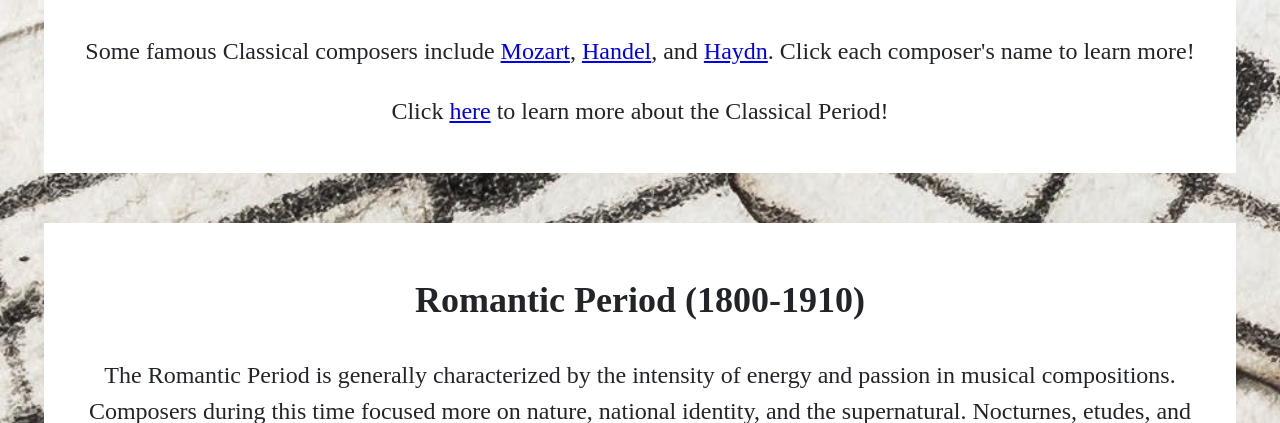
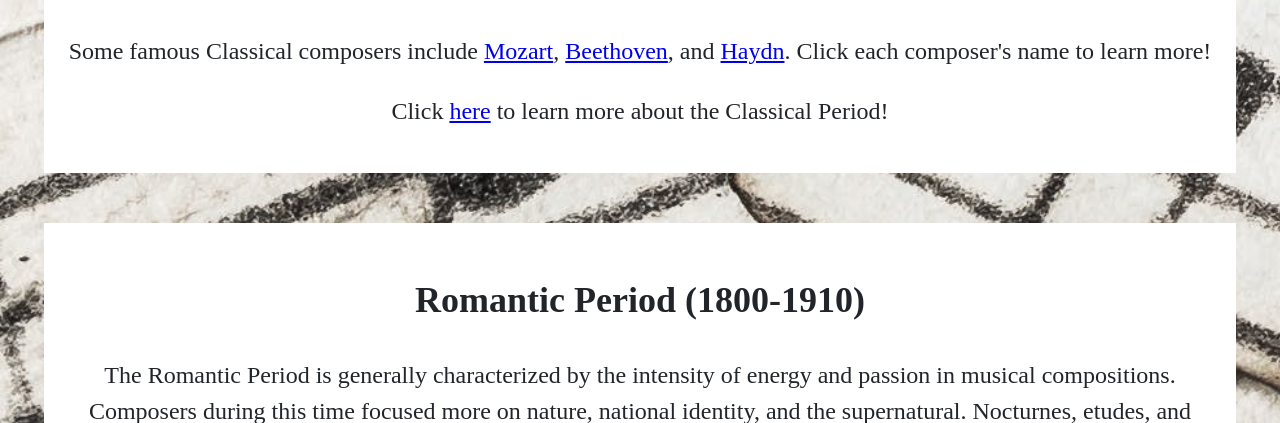
Before and after one commit to audreyyang25/MusicMania, a Flask app: page / in a window 1280 px wide. Shown: the part 2642-3065 px from the top of the page. Run offline with Flask 3, Linux system fonts and the light colour scheme; some libraries are stand-ins or nearby versions.

Commit message:
Update layout.html

```diff
--- a/musicMania/templates/layout.html
+++ b/musicMania/templates/layout.html
@@ -69,7 +69,7 @@
                     <img width = "400" src="https://www.libertyparkmusic.com/wp-content/uploads/Screen-Shot-2021-02-11-at-1.28.22-PM-1024x827.png">
                   </figure>
                 </div>
-            <p>Some famous Classical composers include <a href=Mozart>Mozart</a>, <a href=Beethoven>Handel</a>, and <a href=Haydn>Haydn</a>. Click each composer's name to learn more!</p>
+            <p>Some famous Classical composers include <a href=Mozart>Mozart</a>, <a href=Beethoven>Beethoven</a>, and <a href=Haydn>Haydn</a>. Click each composer's name to learn more!</p>
             <p>Click <a href="https://en.wikipedia.org/wiki/Classical_period_(music)">here</a> to learn more about the Classical Period!</p>
         </div>
 
```
